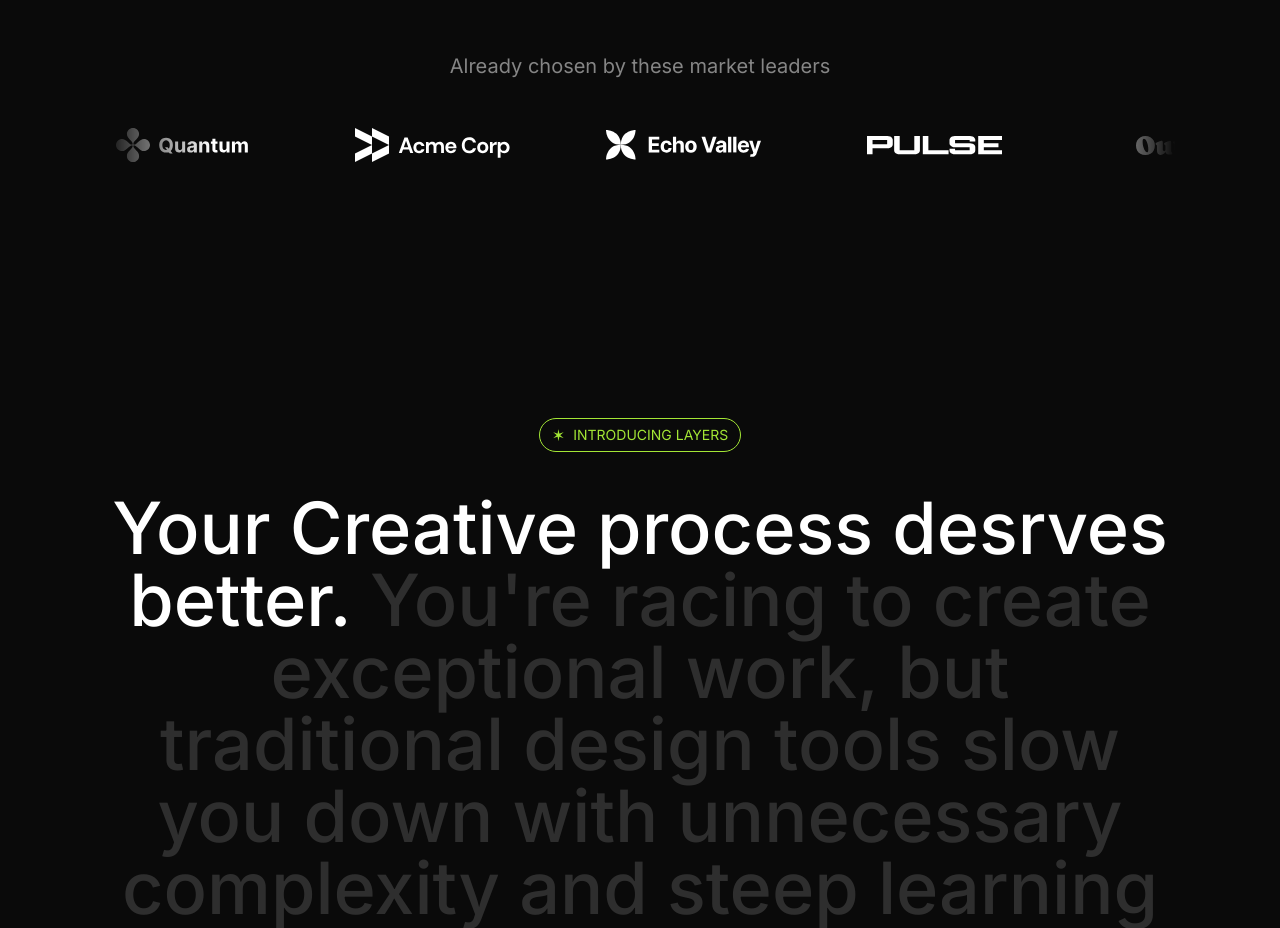
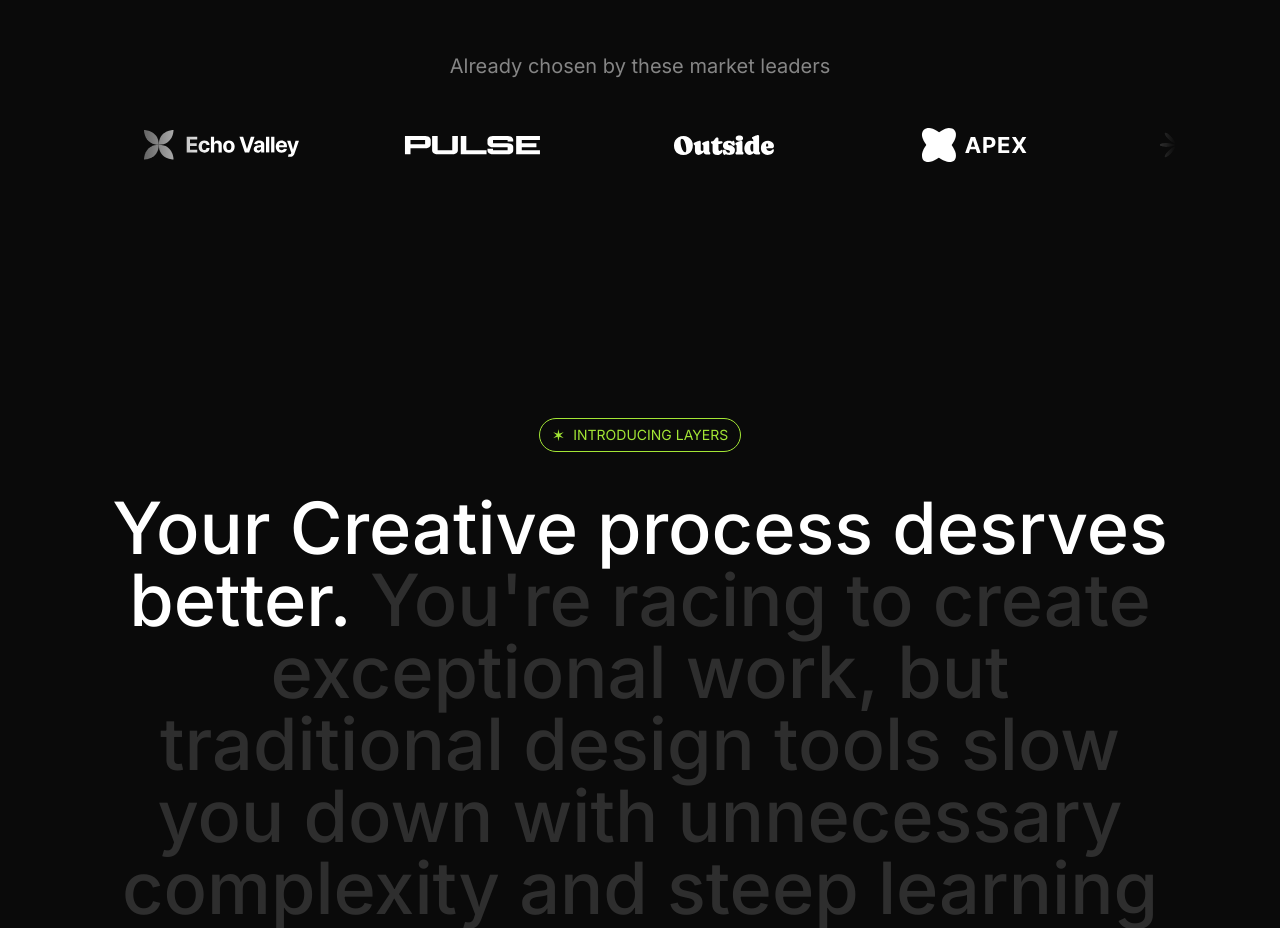
Before and after one commit to TechTirth/layers, a Next.js app: page / in a window 1280 px wide. Shown: the part 800-1728 px from the top of the page. Built offline with nearby package versions, Linux system fonts and the light colour scheme.

Commit message:
Refactor LogoTicker component to include motion animations for logo display

```diff
--- a/src/sections/LogoTicker.tsx
+++ b/src/sections/LogoTicker.tsx
@@ -1,3 +1,5 @@
+"use client"
+
 import quantumLogo from "@/assets/images/quantum.svg";
 import acmeLogo from "@/assets/images/acme-corp.svg";
 import echoValleyLogo from "@/assets/images/echo-valley.svg";
@@ -7,6 +9,8 @@
 import celestialLogo from "@/assets/images/celestial.svg";
 import twiceLogo from "@/assets/images/twice.svg";
 import Image from "next/image";
+import { Fragment } from "react";
+import { motion } from "framer-motion";
 
 const logos = [
     { name: "Quantum", image: quantumLogo },
@@ -23,9 +27,22 @@
     return (
         <section className="py-24 overflow-x-clip">
             <div className="container">
-                <h3 className="text-center text-white/50 text-xl">Already chosen by these market leaders</h3>
-                <div className="overflow-hidden mt-12 [mask-image:linear-gradient(to_right,transparent,black_10%,black_90%,transparent)]">
-                    <div className="flex gap-24 pr-24 ">
+                <h3 className="text-center text-white/50 text-xl">
+                    Already chosen by these market leaders
+                </h3>
+                <div className="flex overflow-hidden mt-12 [mask-image:linear-gradient(to_right,transparent,black_10%,black_90%,transparent)]">
+                    <motion.div
+                    animate={{
+                        x: '-50%'
+                    }}
+                    transition={{
+                        duration: 30,
+                        ease: 'linear',
+                        repeat: Infinity
+                    }}
+                    className="flex flex-none gap-24 pr-24 ">
+                        {Array.from({ length: 2 }).map((_, i) => (
+                            <Fragment key={i}>
                                 {logos.map((logo) => (
                                     <Image
                                         src={logo.image}
@@ -33,7 +50,9 @@
                                         alt={logo.name}
                                     />
                                 ))}
-                    </div>
+                            </Fragment>
+                        ))}
+                    </motion.div>
                 </div>
             </div>
         </section>
```
Lines whose indentation alone changed are shown as unchanged.
